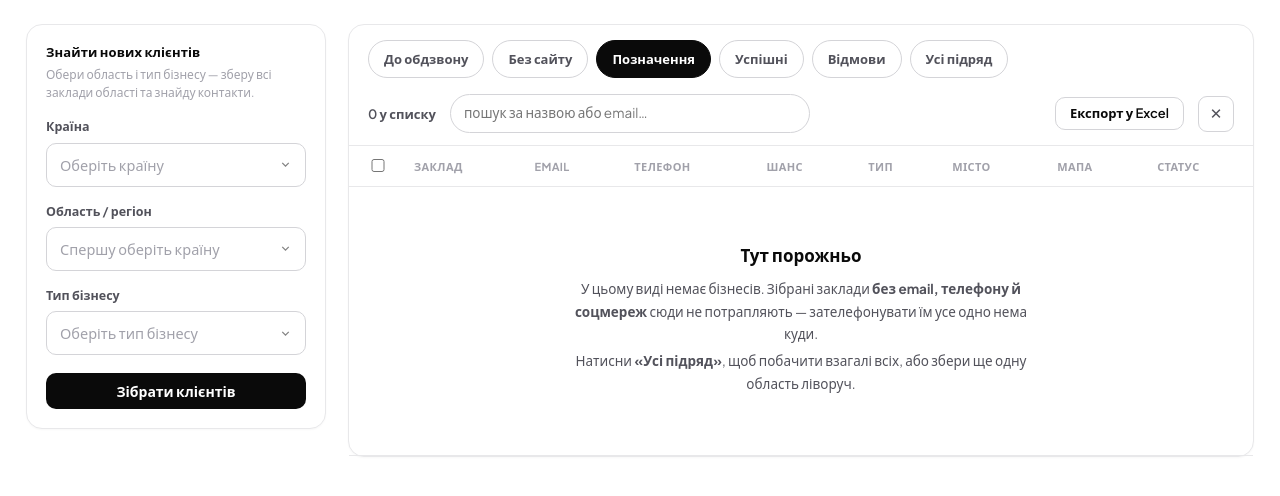
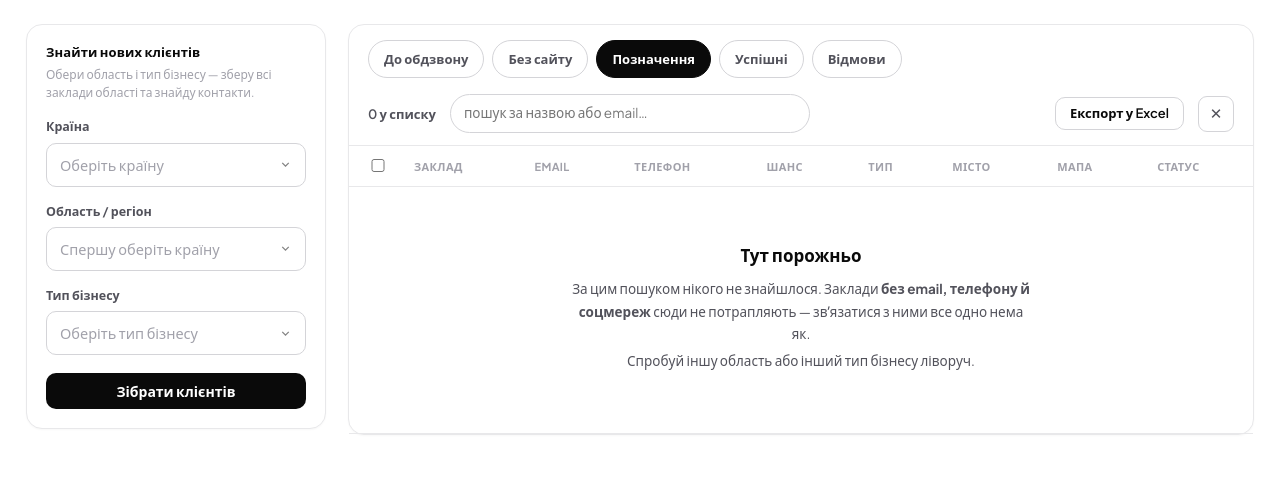
Before and after one commit to YuraItDeveloper14/Webscrapper, a Flask app: page /?status=marked in a window 1280 px wide. Shown: the part 89-585 px from the top of the page. Run offline with Flask 3, Linux system fonts and the light colour scheme; data that the repository does not hold is empty; some libraries are stand-ins or nearby versions.

Commit message:
fix: results show only the current search; DB becomes an invisible cache
The table used to render the whole accumulated database, so searching the UK still showed Ivano-Frankivsk. Each lead now records the category it was found under, and a view is scoped to its own search (country + region + category); status lists stay global since those are the user's own marks. Re-running a search that was already scraped reuses the stored leads instead of hitting OSM again. Removed the 'Усі підряд' chip. Also strips the region name that an earlier bug glued onto old addresses.

Co-Authored-By: Claude Opus 4.8 <noreply@anthropic.com>

```diff
--- a/leadgen/db.py
+++ b/leadgen/db.py
@@ -92,10 +92,13 @@ def init_db() -> None:
         for old, new in _STATUS_REMAP.items():
             conn.execute(update(LEADS).where(LEADS.c.email_status == old)
                          .values(email_status=new))
-        # early region scrapes stored the region name in `city` — clear those
+        # early region scrapes stored the region name in `city` — clear those,
+        # and strip it back out of the address it was glued into
         conn.execute(update(LEADS).where(
             or_(LEADS.c.city == LEADS.c.region,
                 LEADS.c.city == LEADS.c.region + " область")).values(city=None))
+        conn.execute(update(LEADS).where(LEADS.c.region.is_not(None)).values(
+            address=func.trim(func.replace(LEADS.c.address, LEADS.c.region + " область", ""))))
 
 
 init_db()
@@ -156,9 +159,11 @@ def _has(col):
 
 
 def _filter_conditions(search="", category="", status="", has_email="",
-                       country="", region="", opp="",
+                       country="", region="", opp="", cat_key="",
                        contactable=False, hide_done=False):
     conds = []
+    if cat_key:  # the search that produced the lead (stored in `query`)
+        conds.append(LEADS.c.query.like(cat_key + "%"))
     if contactable:  # nothing to do with a business you cannot reach
         conds.append(or_(_has(LEADS.c.email), _has(LEADS.c.phone), _has(LEADS.c.social)))
     if hide_done:  # already handled — they move to the Успішні / Відмови views
@@ -197,10 +202,10 @@ _TARGET_ORDER = (
 
 def query_leads(search: str = "", category: str = "", status: str = "",
                 has_email: str = "", country: str = "", region: str = "",
-                opp: str = "", contactable: bool = False, hide_done: bool = False,
-                limit: int = 500) -> list[dict]:
+                opp: str = "", cat_key: str = "", contactable: bool = False,
+                hide_done: bool = False, limit: int = 500) -> list[dict]:
     conds = _filter_conditions(search, category, status, has_email, country, region,
-                               opp, contactable, hide_done)
+                               opp, cat_key, contactable, hide_done)
     stmt = (select(LEADS).where(and_(*conds)) if conds else select(LEADS))
     stmt = stmt.order_by(*_TARGET_ORDER).limit(limit)
     with connect() as conn:
@@ -209,10 +214,11 @@ def query_leads(search: str = "", category: str = "", status: str = "",
 
 def count_leads(search: str = "", category: str = "", status: str = "",
                 has_email: str = "", country: str = "", region: str = "",
-                opp: str = "", contactable: bool = False, hide_done: bool = False) -> int:
+                opp: str = "", cat_key: str = "", contactable: bool = False,
+                hide_done: bool = False) -> int:
     """How many leads match — so the UI can say 'showing 500 of 1143'."""
     conds = _filter_conditions(search, category, status, has_email, country, region,
-                               opp, contactable, hide_done)
+                               opp, cat_key, contactable, hide_done)
     stmt = select(func.count()).select_from(LEADS)
     if conds:
         stmt = stmt.where(and_(*conds))
--- a/leadgen/scrape_osm.py
+++ b/leadgen/scrape_osm.py
@@ -164,7 +164,9 @@ async def scrape_osm(geocode_q: str, category: str, max_results: int = 200,
         elements = await _overpass(query, client)
     leads, seen = [], set()
     for el in elements:
-        lead = _to_lead(el, f"{category} {geo['city']}", geo)
+        # `query` stores the chosen category key so a search can show exactly
+        # its own results later (country + region + category)
+        lead = _to_lead(el, category, geo)
         if not lead["name"] or lead["maps_url"] in seen:
             continue
         seen.add(lead["maps_url"])
--- a/webapp/app.py
+++ b/webapp/app.py
@@ -114,18 +114,21 @@ app.jinja_env.globals["category_label"] = category_label
 
 def _query_and_filter(args, limit=1000):
     """Shared lead query + opportunity filter for the register and the map."""
+    status = args.get("status", "")
     filters = {
         "search": args.get("search", "").strip(),
         "category": args.get("category", ""),
-        "status": args.get("status", ""),
-        "has_email": args.get("has_email", ""),
-        "country": args.get("country", ""),
-        "region": args.get("region", ""),
+        "status": status,
+        "has_email": "",
+        # Results are scoped to the search that produced them (c/r/cat), so the
+        # stored leads act as a cache and never leak into another search.
+        # The status lists are the user's own marks, so they span every search.
+        "country": "" if status else args.get("c", ""),
+        "region": "" if status else args.get("r", ""),
+        "cat_key": "" if status else args.get("cat", ""),
     }
     opp = args.get("opp", "")  # "" | nosite | weak
-    # the working list hides leads already handled and ones with no way to reach
-    # them; ?raw=1 or a status chip shows everything
-    working = not (args.get("status") or args.get("raw"))
+    working = not status       # hide handled leads and ones with no contact
     leads = db.query_leads(limit=limit, opp=opp, contactable=working,
                            hide_done=working, **filters)
     return leads, filters, opp, working
@@ -136,7 +139,7 @@ def _query_and_filter(args, limit=1000):
 def index():
     # "blank" = nothing chosen yet -> keep the results panel empty (limit 0 = no rows)
     blank = not any(request.args.get(k, "").strip()
-                    for k in ("search", "status", "category", "region", "opp", "all"))
+                    for k in ("search", "status", "category", "opp", "all", "c", "r", "cat"))
     leads, filters, opp, working = _query_and_filter(
         request.args, limit=0 if blank else PAGE_LIMIT)
     total = 0 if blank else db.count_leads(opp=opp, contactable=working,
@@ -190,6 +193,9 @@ def scrape():
     if any(j["state"] == "running" for j in JOBS.values()):
         flash("Збір уже триває — зачекайте, поки він завершиться.", "error")
         return redirect(url_for("index", all=1))
+    # already scraped this exact search before — reuse it instead of hitting OSM again
+    if db.count_leads(country=country, region=region, cat_key=category):
+        return redirect(url_for("index", all=1, c=country, r=region, cat=category))
     target = {"geocode_q": geo_geocode_query(country, region),
               "country": country, "region": region, "city": ""}
     label = f"{CATEGORY_LABELS.get(category, category)} · {region}"
--- a/webapp/templates/leads.html
+++ b/webapp/templates/leads.html
@@ -161,14 +161,13 @@
     {# keep the form's country/region/type across views so it never resets mid-session #}
     {% set keep = {'c': request.args.get('c',''), 'r': request.args.get('r',''), 'cat': request.args.get('cat','')} %}
     <div class="chips">
-      <a class="chip {{ 'on' if not blank and not opp and not filters.status and not request.args.get('raw') }}" href="{{ url_for('index', all=1, category=filters.category, **keep) }}">До обдзвону</a>
+      <a class="chip {{ 'on' if not blank and not opp and not filters.status }}" href="{{ url_for('index', all=1, category=filters.category, **keep) }}">До обдзвону</a>
       <a class="chip {{ 'on' if opp=='weak' }}" href="{{ url_for('index', opp='weak', category=filters.category, **keep) }}">Без сайту</a>
       <a class="chip {{ 'on' if filters.status=='marked' }}" href="{{ url_for('index', status='marked', **keep) }}">Позначення</a>
       <a class="chip {{ 'on' if filters.status=='success' }}" href="{{ url_for('index', status='success', **keep) }}">Успішні</a>
       <a class="chip {{ 'on' if filters.status=='rejected' }}" href="{{ url_for('index', status='rejected', **keep) }}">Відмови</a>
-      <a class="chip {{ 'on' if request.args.get('raw') }}" href="{{ url_for('index', all=1, raw=1, category=filters.category, **keep) }}" title="Показати всіх, разом із тими, кого нема як набрати">Усі підряд</a>
       {% if filters.category %}
-        <a class="chip on typechip" href="{{ url_for('index', all=1, raw=request.args.get('raw',''), status=filters.status, opp=opp, **keep) }}">{{ category_label(filters.category) }} ✕</a>
+        <a class="chip on typechip" href="{{ url_for('index', all=1, status=filters.status, opp=opp, **keep) }}">{{ category_label(filters.category) }} ✕</a>
       {% endif %}
     </div>
     {% if blank %}
@@ -179,12 +178,11 @@
       <form method="get" action="{{ url_for('index') }}" class="qs">
         <input type="hidden" name="opp" value="{{ opp }}"><input type="hidden" name="status" value="{{ filters.status }}">
         <input type="hidden" name="category" value="{{ filters.category }}">
-        <input type="hidden" name="raw" value="{{ request.args.get('raw','') }}">
         {% for k, v in keep.items() %}<input type="hidden" name="{{ k }}" value="{{ v }}">{% endfor %}
         <input name="search" value="{{ filters.search }}" placeholder="пошук за назвою або email…">
         {% if filters.search %}<a class="qs-x" href="{{ url_for('index', opp=opp, status=filters.status) }}">✕</a>{% endif %}
       </form>
-      <a class="btn ghost sm" href="{{ url_for('export', opp=opp, **filters) }}">Експорт у Excel</a>
+      <a class="btn ghost sm" href="{{ url_for('export', **request.args.to_dict()) }}">Експорт у Excel</a>
       <button class="collapse-btn" id="collapseBtn" onclick="toggleList()" title="Згорнути список">✕</button>
     </div>
     <div class="bulkbar" id="bulkbar"><b id="bulkCount">0</b> обрано ·
@@ -210,7 +208,7 @@
           <td class="em" data-k="email">{% if l.email %}<a href="mailto:{{ l.email }}">{{ l.email }}</a><button class="cp" title="копіювати" onclick="cp('{{ l.email }}',this)">⧉</button>{% else %}<span class="none">—</span>{% endif %}</td>
           <td class="ph" data-k="phone">{% if l.phone %}<a href="tel:{{ l.phone|replace(' ','')|replace('(','')|replace(')','') }}">{{ l.phone }}</a>{% else %}<span class="none">—</span>{% endif %}</td>
           <td data-k="opp" data-sort="{{ o.score }}"><span class="opp {{ 'has-site' if o.tier=='cold' }}">{{ o.reasons[0] }}</span><span class="opp-angle">{{ o.angle }}</span></td>
-          <td data-k="cat">{% if l.category %}<a class="cat" href="{{ url_for('index', all=1, category=l.category, raw=request.args.get('raw',''), status=filters.status, opp=opp, **keep) }}" title="показати лише цей тип">{{ category_label(l.category) }}</a>{% else %}—{% endif %}</td>
+          <td data-k="cat">{% if l.category %}<a class="cat" href="{{ url_for('index', all=1, category=l.category, status=filters.status, opp=opp, **keep) }}" title="показати лише цей тип">{{ category_label(l.category) }}</a>{% else %}—{% endif %}</td>
           <td data-k="city">{{ l.city or l.address or '—' }}</td>
           <td><a class="maps" href="{{ gmaps_url(l) }}" target="_blank" rel="noopener">відкрити</a></td>
           <td style="white-space:nowrap">
@@ -229,8 +227,8 @@
       {% else %}
         <tr><td colspan="9"><div class="empty">
           <h3>Тут порожньо</h3>
-          <p>У цьому виді немає бізнесів. Зібрані заклади <b>без email, телефону й соцмереж</b> сюди не потрапляють — зателефонувати їм усе одно нема куди.</p>
-          <p>Натисни <b>«Усі підряд»</b>, щоб побачити взагалі всіх, або збери ще одну область ліворуч.</p>
+          <p>За цим пошуком нікого не знайшлося. Заклади <b>без email, телефону й соцмереж</b> сюди не потрапляють — звʼязатися з ними все одно нема як.</p>
+          <p>Спробуй іншу область або інший тип бізнесу ліворуч.</p>
         </div></td></tr>
       {% endfor %}
       </tbody>
```
